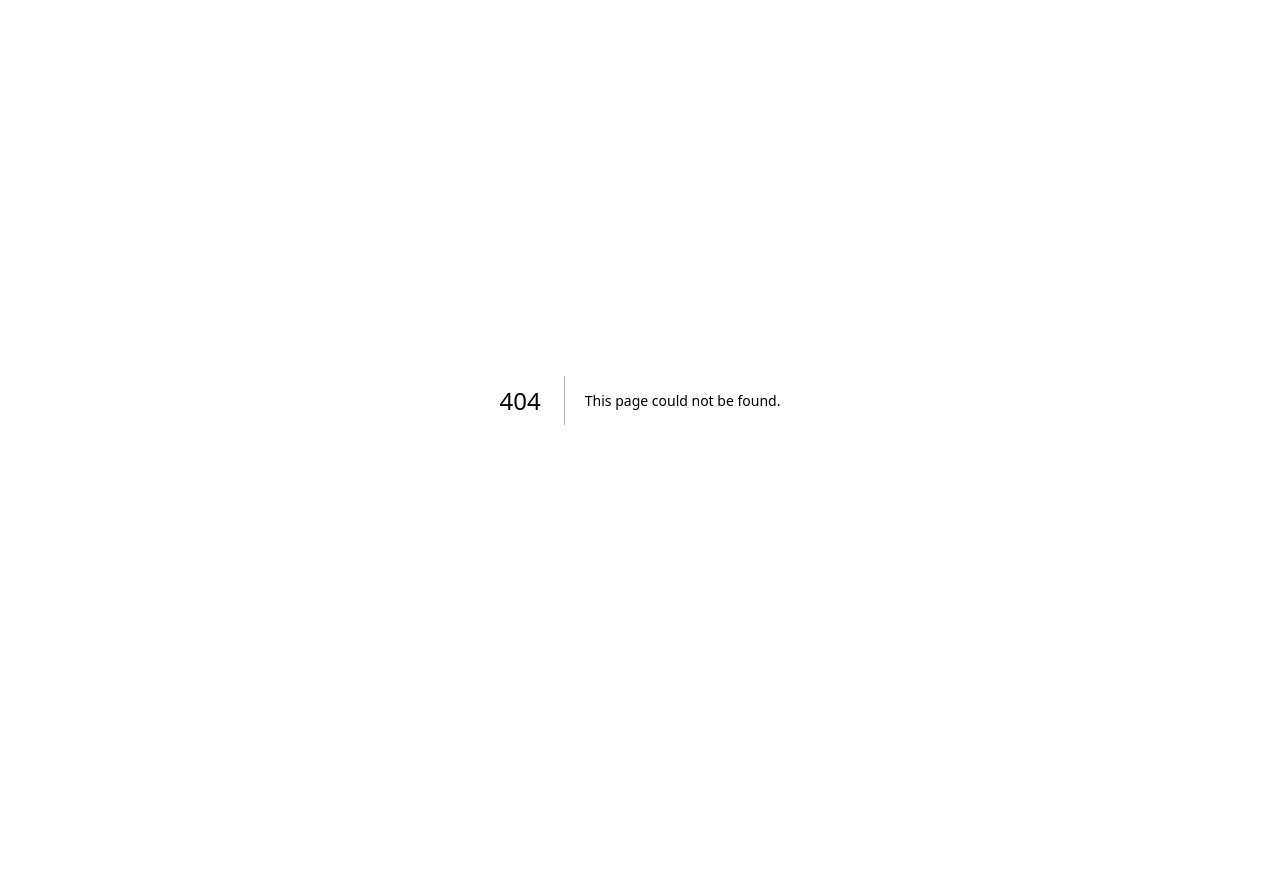
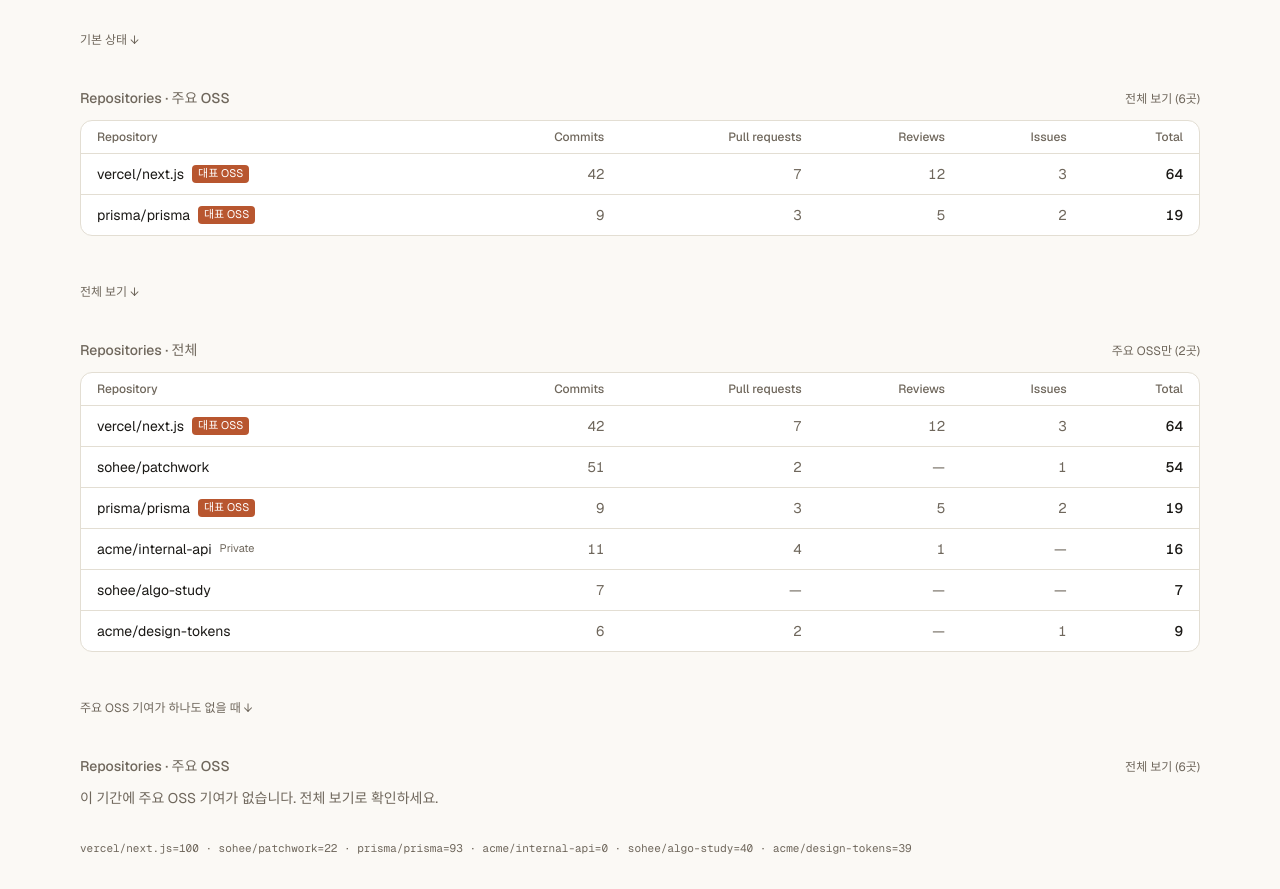
Before and after one commit to zaewc/Patchwork, a Next.js app: page /preview-tmp in a window 1280 px wide. Before the commit this address had no page. Before the commit the page ends 800 px from the top, so only its background shows below. Built offline with nearby package versions, Linux system fonts and the light colour scheme.

Commit message:
feat(dashboard): 주요 OSS 및 전체 프로젝트 보기 기능 추가 feat(repo): RepoTable 컴포넌트에 빈 메시지 prop 추가 fix(impact): 커뮤니티 등급 제거 및 점수 기준 수정

```diff
--- a/src/app/dashboard/page.tsx
+++ b/src/app/dashboard/page.tsx
@@ -1,3 +1,4 @@
+import Link from "next/link";
 import { redirect } from "next/navigation";
 import { ContributionQuilt } from "@/components/contribution-quilt";
 import { MergedPullRequests, PullRequestBoard } from "@/components/pull-request-board";
@@ -13,14 +14,26 @@
   RANGES,
   type DashboardData,
 } from "@/lib/github";
+import { isNotableTier } from "@/lib/impact";
 import { getSession } from "@/lib/session";
 
 const TOP_REPOS = 10;
 
-function Section({ title, children }: { title: string; children: React.ReactNode }) {
+function Section({
+  title,
+  action,
+  children,
+}: {
+  title: string;
+  action?: React.ReactNode;
+  children: React.ReactNode;
+}) {
   return (
     <section className="mt-10">
-      <h2 className="mb-3 text-sm font-medium text-muted">{title}</h2>
+      <div className="mb-3 flex items-baseline justify-between gap-4">
+        <h2 className="text-sm font-medium text-muted">{title}</h2>
+        {action}
+      </div>
       {children}
     </section>
   );
@@ -48,7 +61,10 @@
   const session = await getSession();
   if (!session) redirect("/");
 
-  const range = parseRange((await searchParams).range);
+  const params = await searchParams;
+  const range = parseRange(params.range);
+  // 기본은 주요 OSS 이상만. 일반 프로젝트까지 보려면 ?repos=all
+  const showAllRepos = params.repos === "all";
 
   let data: DashboardData;
   try {
@@ -76,6 +92,7 @@
 
   const { viewer, totals, external, notable, repos, openPullRequests, mergedPullRequests } = data;
   const staleCount = openPullRequests.filter((pr) => pr.isStale).length;
+  const notableRepos = repos.filter((repo) => isNotableTier(repo.tier));
 
   return (
     <>
@@ -83,7 +100,7 @@
       <main className="mx-auto w-full max-w-6xl flex-1 px-4 py-8">
         <div className="flex flex-wrap items-center justify-between gap-4">
           <h1 className="text-xl font-semibold tracking-tight">{viewer.name ?? viewer.login}</h1>
-          <RangeTabs current={range} />
+          <RangeTabs current={range} showAllRepos={showAllRepos} />
         </div>
 
         <div className="mt-5 grid grid-cols-2 gap-3 lg:grid-cols-4">
@@ -126,8 +143,25 @@
           <PullRequestBoard pullRequests={openPullRequests} />
         </Section>
 
-        <Section title="Repositories">
-          <RepoTable repos={repos.slice(0, TOP_REPOS)} />
+        <Section
+          title={`Repositories · ${showAllRepos ? "전체" : "주요 OSS"}`}
+          action={
+            <Link
+              href={`/dashboard?range=${range}${showAllRepos ? "" : "&repos=all"}`}
+              className="text-xs text-muted underline-offset-2 hover:text-accent hover:underline"
+            >
+              {showAllRepos ? `주요 OSS만 (${notableRepos.length}곳)` : `전체 보기 (${repos.length}곳)`}
+            </Link>
+          }
+        >
+          <RepoTable
+            repos={(showAllRepos ? repos : notableRepos).slice(0, TOP_REPOS)}
+            emptyMessage={
+              showAllRepos
+                ? "이 기간에 기여한 repository가 없습니다."
+                : "이 기간에 주요 OSS 기여가 없습니다. 전체 보기로 확인하세요."
+            }
+          />
         </Section>
 
         <Section title="Recently merged">
--- /dev/null
+++ b/src/app/preview-tmp/page.tsx
@@ -0,0 +1,62 @@
+import Link from "next/link";
+import { RepoTable } from "@/components/repo-table";
+import type { RepoStat } from "@/lib/github";
+import { isNotableTier, scoreRepo, tierOf } from "@/lib/impact";
+
+const now = Date.now();
+const yr = (n: number) => new Date(now - n * 365 * 86400000).toISOString();
+
+const raw = [
+  { n: "vercel/next.js", stars: 128000, forks: 27000, org: true, priv: false, ext: true, lic: true, c: [42, 7, 12, 3] },
+  { n: "sohee/patchwork", stars: 12, forks: 1, org: false, priv: false, ext: false, lic: true, c: [51, 2, 0, 1] },
+  { n: "prisma/prisma", stars: 40000, forks: 1600, org: true, priv: false, ext: true, lic: true, c: [9, 3, 5, 2] },
+  { n: "acme/internal-api", stars: 0, forks: 0, org: true, priv: true, ext: true, lic: true, c: [11, 4, 1, 0] },
+  { n: "sohee/algo-study", stars: 45, forks: 30, org: false, priv: false, ext: false, lic: false, c: [7, 0, 0, 0] },
+  { n: "acme/design-tokens", stars: 60, forks: 8, org: true, priv: false, ext: true, lic: true, c: [6, 2, 0, 1] },
+];
+
+const repos: RepoStat[] = raw.map((r) => {
+  const impact = scoreRepo({ isPrivate: r.priv, stars: r.stars, forks: r.forks, isInOrganization: r.org, isFork: false, isArchived: false, hasLicense: r.lic, createdAt: yr(6), pushedAt: yr(0.01) }, now);
+  const [commits, pullRequests, reviews, issues] = r.c;
+  return { nameWithOwner: r.n, url: "#", isPrivate: r.priv, isExternal: r.ext, impact, tier: tierOf(impact), commits, pullRequests, reviews, issues, total: commits + pullRequests + reviews + issues };
+});
+
+const notable = repos.filter((r) => isNotableTier(r.tier));
+
+function Block({ title, action, children }: { title: string; action: React.ReactNode; children: React.ReactNode }) {
+  return (
+    <section className="mt-10">
+      <div className="mb-3 flex items-baseline justify-between gap-4">
+        <h2 className="text-sm font-medium text-muted">{title}</h2>
+        {action}
+      </div>
+      {children}
+    </section>
+  );
+}
+
+const link = (t: string) => (
+  <Link href="#" className="text-xs text-muted underline-offset-2 hover:text-accent hover:underline">{t}</Link>
+);
+
+export default function P() {
+  return (
+    <main className="mx-auto w-full max-w-6xl flex-1 px-4 py-8">
+      <p className="text-xs text-muted">기본 상태 ↓</p>
+      <Block title="Repositories · 주요 OSS" action={link(`전체 보기 (${repos.length}곳)`)}>
+        <RepoTable repos={notable} emptyMessage="이 기간에 주요 OSS 기여가 없습니다. 전체 보기로 확인하세요." />
+      </Block>
+      <p className="mt-12 text-xs text-muted">전체 보기 ↓</p>
+      <Block title="Repositories · 전체" action={link(`주요 OSS만 (${notable.length}곳)`)}>
+        <RepoTable repos={repos} />
+      </Block>
+      <p className="mt-12 text-xs text-muted">주요 OSS 기여가 하나도 없을 때 ↓</p>
+      <Block title="Repositories · 주요 OSS" action={link("전체 보기 (6곳)")}>
+        <RepoTable repos={[]} emptyMessage="이 기간에 주요 OSS 기여가 없습니다. 전체 보기로 확인하세요." />
+      </Block>
+      <p className="mt-8 font-mono text-[11px] text-muted">
+        {repos.map((r) => `${r.nameWithOwner}=${r.impact}`).join("  ·  ")}
+      </p>
+    </main>
+  );
+}
--- a/src/components/range-tabs.tsx
+++ b/src/components/range-tabs.tsx
@@ -1,7 +1,13 @@
 import Link from "next/link";
 import { RANGES, type RangeKey } from "@/lib/github";
 
-export function RangeTabs({ current }: { current: RangeKey }) {
+export function RangeTabs({
+  current,
+  showAllRepos = false,
+}: {
+  current: RangeKey;
+  showAllRepos?: boolean;
+}) {
   return (
     <nav className="inline-flex rounded-lg border border-border bg-surface p-0.5 text-sm">
       {(Object.keys(RANGES) as RangeKey[]).map((key) => {
@@ -9,7 +15,7 @@
         return (
           <Link
             key={key}
-            href={`/dashboard?range=${key}`}
+            href={`/dashboard?range=${key}${showAllRepos ? "&repos=all" : ""}`}
             aria-current={active ? "page" : undefined}
             className={`rounded-md px-3 py-1.5 transition-colors ${
               active ? "bg-accent-soft font-medium text-accent" : "text-muted hover:text-fg"
--- a/src/components/repo-table.tsx
+++ b/src/components/repo-table.tsx
@@ -2,9 +2,15 @@
 import { formatNumber } from "@/lib/format";
 import { TierBadge } from "@/components/tier-badge";
 
-export function RepoTable({ repos }: { repos: RepoStat[] }) {
+export function RepoTable({
+  repos,
+  emptyMessage = "이 기간에 기여한 repository가 없습니다.",
+}: {
+  repos: RepoStat[];
+  emptyMessage?: string;
+}) {
   if (repos.length === 0) {
-    return <p className="text-sm text-muted">이 기간에 기여한 repository가 없습니다.</p>;
+    return <p className="text-sm text-muted">{emptyMessage}</p>;
   }
 
   return (
--- a/src/lib/impact.ts
+++ b/src/lib/impact.ts
@@ -12,7 +12,7 @@
  * 어디까지나 휴리스틱이며, 가중치와 등급 경계는 아래 WEIGHTS·TIERS에서 조정한다.
  */
 
-export type ImpactTier = "flagship" | "major" | "community" | "unranked";
+export type ImpactTier = "flagship" | "major" | "unranked";
 
 export type RepoSignals = {
   /** 비공개 Repository는 공개 OSS 권위 척도의 대상이 아니다. */
@@ -49,13 +49,13 @@
 /** 등급을 받기 위한 최소 Stars. 점수와 무관하게 이 아래는 등급이 없다. */
 export const MIN_STARS = 30;
 
-/** 자격 미달 Repository의 점수 상한 — 가장 낮은 등급(커뮤니티 40)에 닿지 못한다. */
-const UNRANKED_CAP = 39;
+/** 자격 미달 Repository의 점수 상한 — 가장 낮은 등급(주요 OSS 60)에 닿지 못한다. */
+const UNRANKED_CAP = 59;
 
 export const TIERS: { tier: ImpactTier; min: number; label: string; description: string }[] = [
   { tier: "flagship", min: 80, label: "대표 OSS", description: "생태계의 중심이 되는 프로젝트" },
   { tier: "major", min: 60, label: "주요 OSS", description: "널리 쓰이는 프로젝트" },
-  { tier: "community", min: 34, label: "커뮤니티", description: "바깥에서 쓰고 참여하는 프로젝트" },
+  // 그 아래는 등급을 주지 않는다. 일반 프로젝트까지 표시되면 구분의 의미가 없다.
   { tier: "unranked", min: 0, label: "", description: "" },
 ];
 
@@ -115,6 +115,5 @@
 export const TIER_BADGE_CLASS: Record<ImpactTier, string> = {
   flagship: "bg-accent text-white",
   major: "bg-accent-soft text-accent",
-  community: "border border-border text-muted",
   unranked: "",
 };
```
Also changed, not shown: 1 other file (tests, documents, lock files or other folders).
